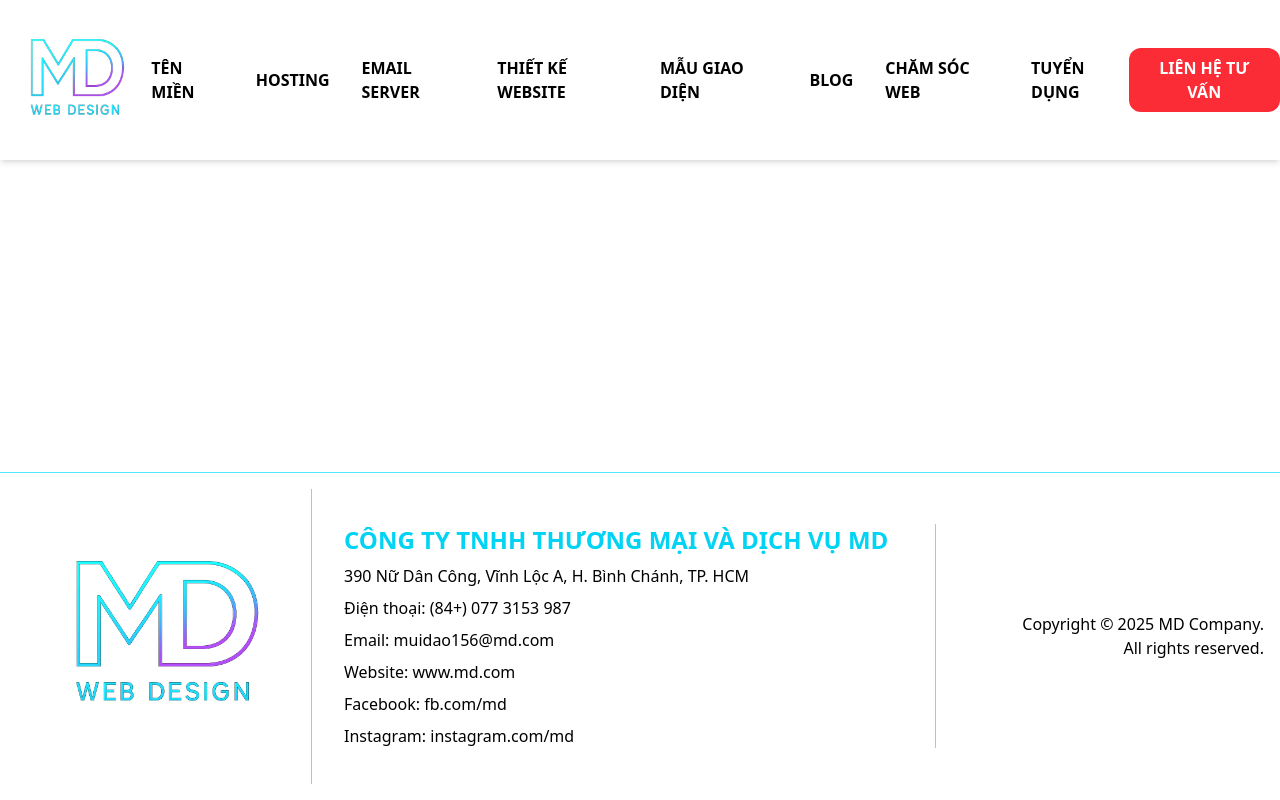
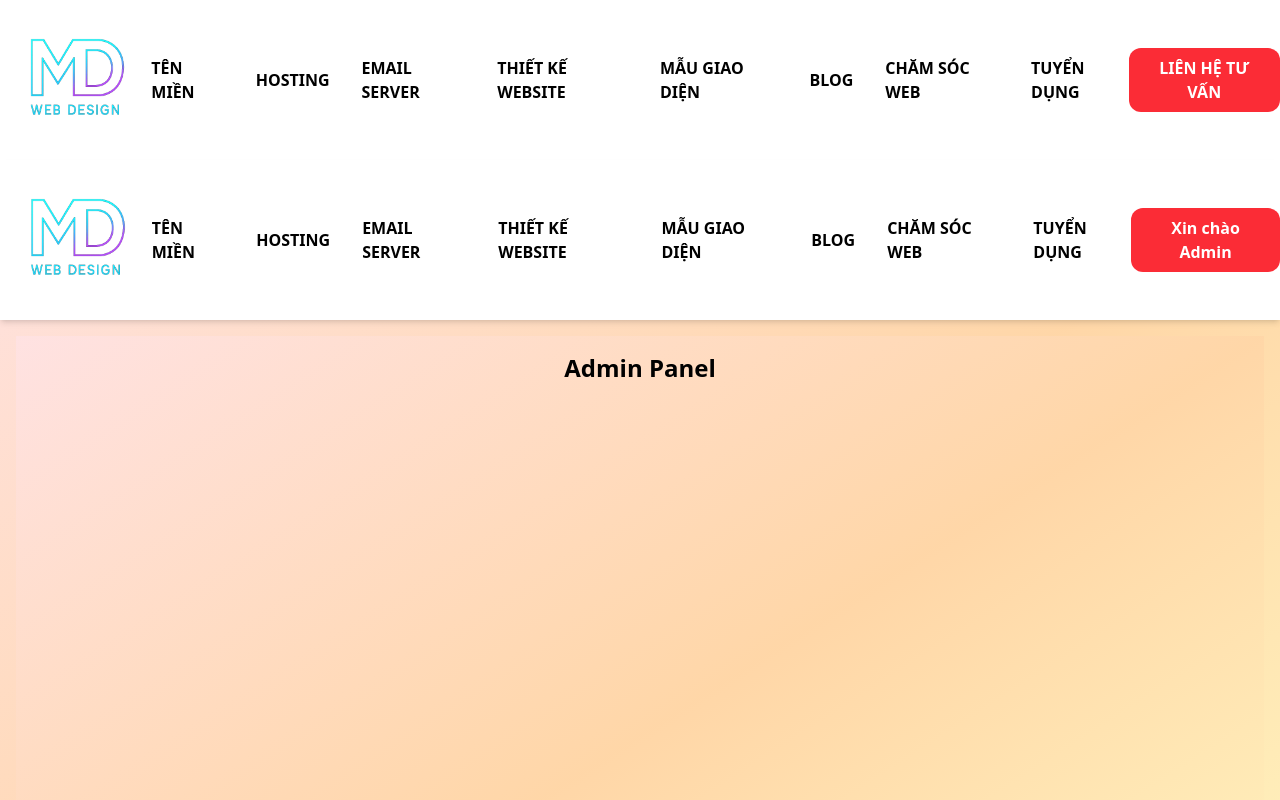
Before and after one commit to muidaoqui/web_service, a React (Vite) app in the folder Web/: page /admin/panel in a window 1280 px wide. Shown: the top 800 px of the page. Built offline with nearby package versions, Linux system fonts and the light colour scheme.

Commit message:
cre-ad-pg

```diff
--- a/Web/src/App.jsx
+++ b/Web/src/App.jsx
@@ -1,16 +1,35 @@
-import React from 'react';
+import React from "react";
 import { BrowserRouter, Routes, Route, Navigate } from "react-router-dom";
-import ToolBar from './components/ToolBar';
-import Home from './pages/custom/Home';
-import Footer from './components/Footer';
-import Domain from './pages/custom/Domain';
-import Hosting from './pages/custom/Hosting';
-import Email from './pages/custom/Email'
-import Login from './pages/custom/Login';
-import Register from './pages/custom/Register';
-import AdminLogin from './pages/admin/AdminLogin'
-import AdminPanel from './pages/admin/AdminPanel';
+import ToolBar from "./components/ToolBar";
+import Footer from "./components/Footer";
+
+// Pages (Custom)
+import Home from "./pages/custom/Home";
+import Domain from "./pages/custom/Domain";
+import Hosting from "./pages/custom/Hosting";
+import Email from "./pages/custom/Email";
+import Login from "./pages/custom/Login";
+import Register from "./pages/custom/Register";
+
+// Pages (Admin)
+import AdminLogin from "./pages/admin/AdminLogin";
+import AdminPanel from "./pages/admin/AdminPanel";
+import AdminLayout from "./pages/admin/AdminLayout";
+import AdminDomain from "./components/AdminDomain";
+import AdminHosting from "./components/AdminHosting";
+import AdminEmail from "./components/AdminEmail";
+
 function App() {
+  // Các route đơn giản chỉ hiển thị text
+  const staticRoutes = [
+    { path: "/web-design", label: "Web Design Page" },
+    { path: "/templates", label: "Templates Page" },
+    { path: "/blog", label: "Blog Page" },
+    { path: "/maintenance", label: "Maintenance Page" },
+    { path: "/recruitment", label: "Recruitment Page" },
+    { path: "/contact", label: "Contact Page" },
+  ];
+
   return (
     <div className="flex flex-col min-h-screen">
       <BrowserRouter>
@@ -19,21 +38,31 @@ function App() {
         {/* Nội dung trang */}
         <div className="flex-grow">
           <Routes>
+            {/* Redirect root → /home */}
             <Route path="/" element={<Navigate to="/home" />} />
+
+            {/* Public routes */}
             <Route path="/home" element={<Home />} />
             <Route path="/domain" element={<Domain />} />
             <Route path="/hosting" element={<Hosting />} />
             <Route path="/email" element={<Email />} />
-            <Route path="/web-design" element={<div>Web Design Page</div>} />
-            <Route path="/templates" element={<div>Templates Page</div>} />
-            <Route path="/blog" element={<div>Blog Page</div>} />
-            <Route path="/maintenance" element={<div>Maintenance Page</div>} />
-            <Route path="/recruitment" element={<div>Recruitment Page</div>} />
-            <Route path="/contact" element={<div>Contact Page</div>} />
             <Route path="/login" element={<Login />} />
             <Route path="/register" element={<Register />} />
             <Route path="/home/admin-login" element={<AdminLogin />} />
-            <Route path="/admin-panel" element={<AdminPanel />} />
+
+            {/* Static text pages */}
+            {staticRoutes.map(({ path, label }) => (
+              <Route key={path} path={path} element={<div>{label}</div>} />
+            ))}
+
+            {/* Admin routes */}
+            <Route path="/admin" element={<AdminLayout />}>
+              <Route index element={<Navigate to="panel" replace />} />
+              <Route path="panel" element={<AdminPanel />} />
+              <Route path="domain" element={<AdminDomain />} />
+              <Route path="hosting" element={<AdminHosting />} />
+              <Route path="email" element={<AdminEmail />} />
+            </Route>
           </Routes>
         </div>
 
--- /dev/null
+++ b/Web/src/components/AdminDomain.jsx
@@ -0,0 +1,11 @@
+import React from "react";
+
+function AdminDomain() {
+  return (
+    <div className="min-h-screen bg-gradient-to-br from-red-100 via-orange-200 to-yellow-100 ">
+      <h1 className="text-2xl font-bold text-center py-4">Admin Domain</h1>
+    </div>
+  );
+}
+
+export default AdminDomain;
--- /dev/null
+++ b/Web/src/components/AdminEmail.jsx
@@ -0,0 +1,14 @@
+import React from "react";
+
+function AdminEmail() {
+  return (
+    <div className="min-h-screen flex items-center justify-center bg-gradient-to-br from-red-100 via-orange-200 to-yellow-100 px-4">
+      <div className="bg-white rounded-2xl shadow-lg p-6 w-full max-w-2xl">
+        <h2 className="text-2xl font-bold text-center text-red-500 mb-6">Admin Email</h2>
+        <p className="text-center text-gray-600">Welcome to the Admin Email section. This is a placeholder page.</p>
+      </div>
+    </div>
+  );
+}
+
+export default AdminEmail;
--- /dev/null
+++ b/Web/src/components/AdminHosting.jsx
@@ -0,0 +1,11 @@
+import React from "react";
+
+function AdminHosting() {
+  return (
+    <div className="min-h-screen bg-gradient-to-br from-red-100 via-orange-200 to-yellow-100 ">
+      <h1 className="text-2xl font-bold text-center py-4">Admin Hosting</h1>
+    </div>
+  );
+}
+
+export default AdminHosting;
--- a/Web/src/components/AdminToolBar.jsx
+++ b/Web/src/components/AdminToolBar.jsx
@@ -5,7 +5,7 @@ function AdminToolBar() {
   return (
   <div className="flex justify-around items-center shadow-md bg-white text-md font-bold">
             <div>
-                <Link to="/"><img src={logo} alt="Logo" className="w-auto h-40" /></Link>
+                <Link to="/admin/panel"><img src={logo} alt="Logo" className="w-auto h-40" /></Link>
             </div>
             <div className="flex justify-between items-center gap-8 cursor-pointer">
                 <Link to="/admin/domain">TÊN MIỀN</Link>
--- /dev/null
+++ b/Web/src/pages/admin/AdminLayout.jsx
@@ -0,0 +1,19 @@
+import React from "react";
+import AdminToolBar from "../../components/AdminToolBar";
+import { Outlet } from "react-router-dom";
+
+function AdminLayout() {
+  return (
+    <div className="min-h-screen bg-gradient-to-br from-red-100 via-orange-200 to-yellow-100">
+      {/* Toolbar nằm trên cùng */}
+      <AdminToolBar />
+
+      {/* Nội dung trang admin */}
+      <div className="w-full p-4 overflow-auto">
+        <Outlet />
+      </div>
+    </div>
+  );
+}
+
+export default AdminLayout;
--- a/Web/src/pages/admin/AdminPanel.jsx
+++ b/Web/src/pages/admin/AdminPanel.jsx
@@ -1,22 +1,11 @@
 import React from "react";
 import logo from '../../assets/logo.png'
 import { FaRegHeart } from "react-icons/fa";
-import AdminToolBar from "../../components/AdminToolBar";
-import { Outlet } from "react-router-dom";
 
 function AdminPanel() {
   return (
     <div className="min-h-screen bg-gradient-to-br from-red-100 via-orange-200 to-yellow-100 ">
-        {/* Toolbar nằm trên cùng */}
-      <AdminToolBar />
-
-      <div className="flex w-full">
-
-        {/* Outlet bên phải */}
-        <div className=" p-4 overflow-auto">
-          <Outlet />
-        </div>
-      </div>
+      <h1 className="text-2xl font-bold text-center py-4">Admin Panel</h1>
     </div>
   );
 }
```
